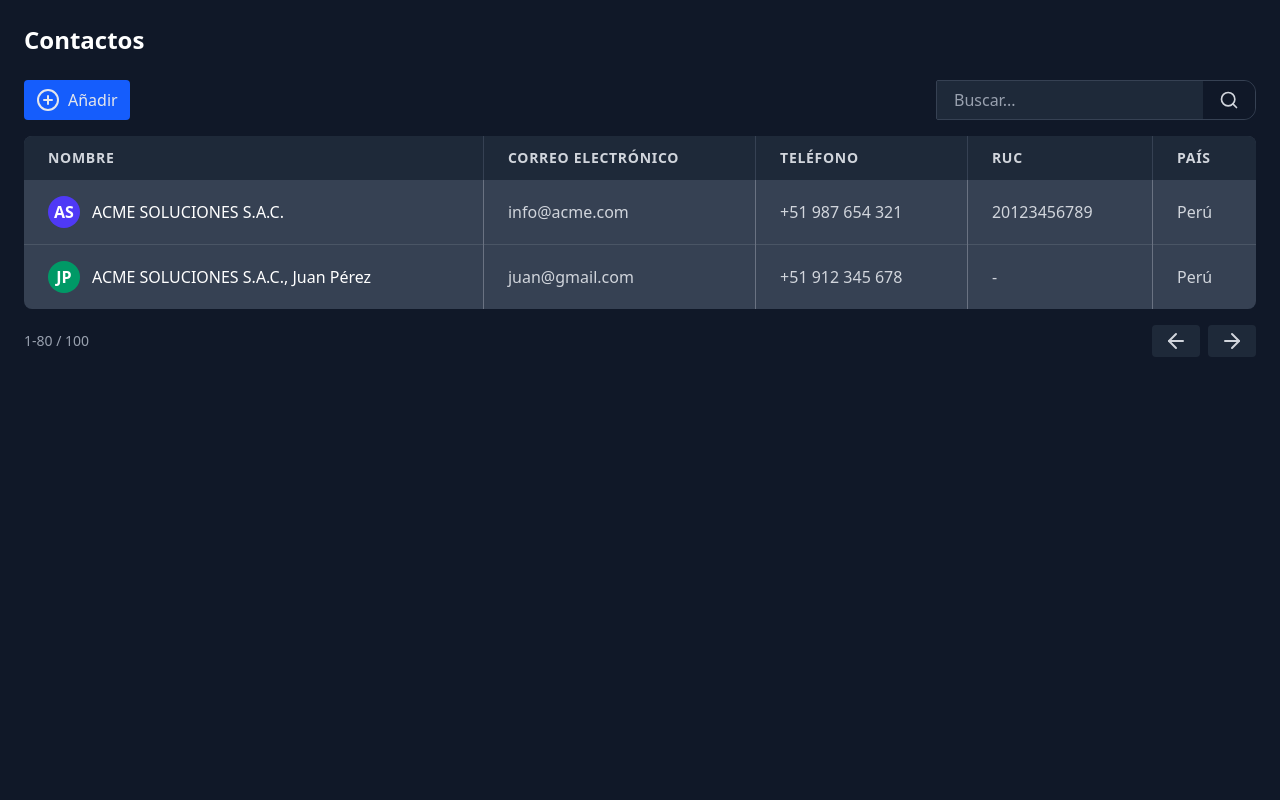
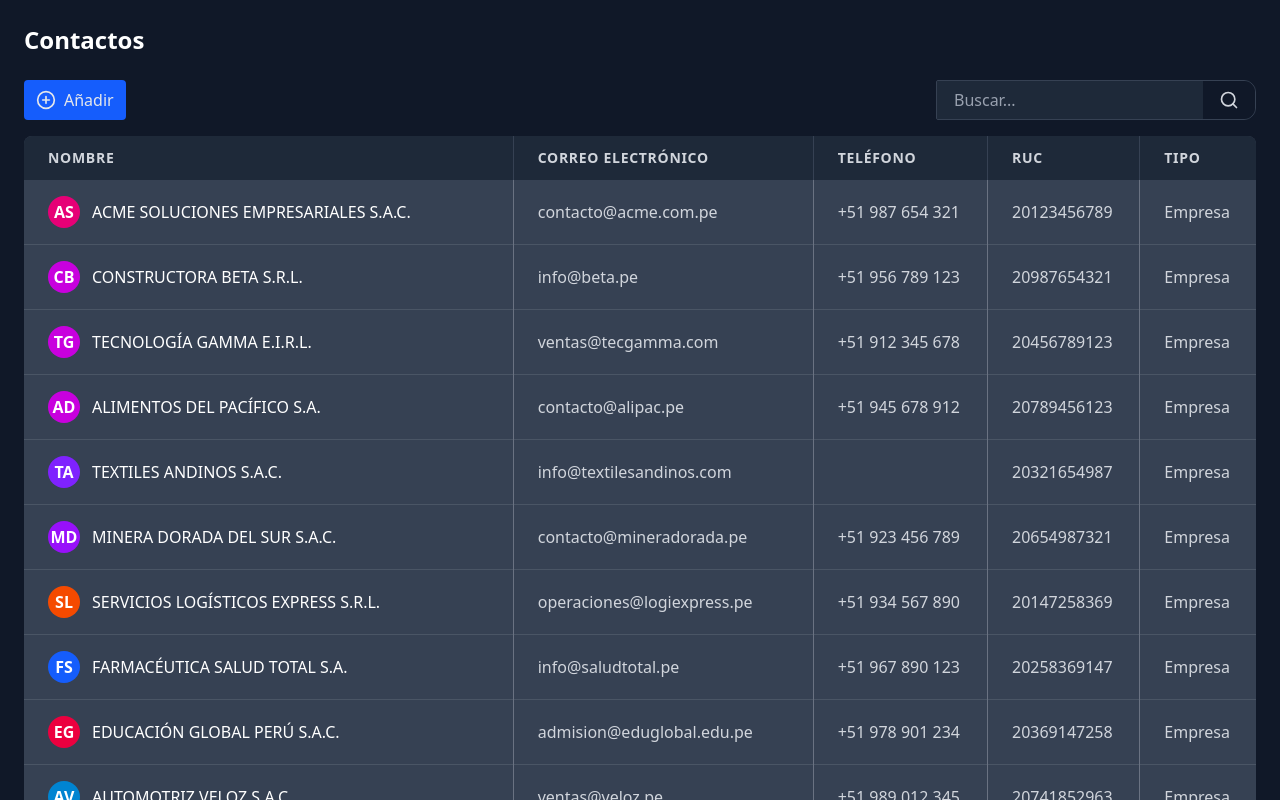
Before and after one commit to bfp2608/app-remsystem-erp, a React (Vite) app in the folder frontend/alpha-erp/: page / in a window 1280 px wide. Shown: the top 800 px of the page. Built offline with nearby package versions, Linux system fonts and the light colour scheme.

Commit message:
avance2_pantallaClientes_componente_botonBase_y_datosMock_en_tabla

```diff
--- /dev/null
+++ b/frontend/alpha-erp/src/components/BotonBase.tsx
@@ -0,0 +1,35 @@
+import { LucideIcon } from "lucide-react"
+
+
+type ColorVariante = 'blue' | 'green' | 'red' | 'teal'
+
+const colores: Record<ColorVariante, string> = {
+        blue: 'bg-blue-600 hover:bg-blue-700',
+        green: 'bg-green-600 hover:bg-green-700',
+        red: 'bg-red-600 hover:bg-red-700',
+        teal: 'bg-teal-600 hover:bg-teal-700'
+    }
+
+type PropBotonBase = {
+    onPresionar : () => void;
+    texto : string;
+    icono? : LucideIcon;
+    color? : ColorVariante
+}
+
+export function BotonBase ({
+    onPresionar,
+    texto,
+    icono:Icono,
+    color = 'blue'
+}:PropBotonBase){
+
+    return(
+        <button
+        onClick={onPresionar}
+        className={`flex items-center gap-2 ${colores[color]} hover:cursor-pointer text-gray-200 px-3 py-2 rounded font-medium transition-colors`}>
+            {Icono ? <Icono size={20} /> : null}
+            {texto}
+        </button>
+    )
+}
--- a/frontend/alpha-erp/src/components/CuadroBuscador.tsx
+++ b/frontend/alpha-erp/src/components/CuadroBuscador.tsx
@@ -3,7 +3,7 @@ import { useState } from 'react'
 
 //COMPONENTE
 
-//Se recibe una función del padre para mandar el texto
+//Se recibe una función del padre que recibe texto
 type PropCuadroBuscador = {
     buscar : (texto:string) => void
 }
--- a/frontend/alpha-erp/src/pages/ClientesPage.tsx
+++ b/frontend/alpha-erp/src/pages/ClientesPage.tsx
@@ -1,17 +1,21 @@
 // import {useState} from 'react'
 
-// import {Contacto} from '../AaronTypes'
-// import { mockContactos } from '../AaronUtils/AaronMockDataClientes'
+import { esEmpresa } from '../types/contactos';
+import { mockContactos } from '../utils/mockDataClientes'
 
 import {CirculoAvatar} from '../components/CirculoAvatar'
+import { CuadroBuscador } from '../components/CuadroBuscador'
 
 import {ArrowLeft, ArrowRight, CirclePlus} from 'lucide-react'
-import { CuadroBuscador } from '../components/CuadroBuscador'
-
+import { BotonBase } from '../components/BotonBase';
 
 //Función que se manda al buscador para obtener su texto
 const manejarBuscador = (texto:string) =>{
     alert("Buscaste: " + texto)
+}
+
+const botonAnadir = () =>{
+    alert("Presionaste --Añadir--")
 }
 
 export function ClientesPage() {
@@ -24,10 +28,7 @@ export function ClientesPage() {
 
             {/* Header con propiedades de clientes, buscador y botón añadir*/}
             <div className="flex items-center justify-between mb-4">
-                <button className="flex items-center gap-2 bg-blue-600 hover:bg-blue-700 hover:cursor-pointer text-gray-200 px-3 py-2 rounded font-medium transition-colors">
-                    <CirclePlus/>
-                    Añadir
-                </button>
+                <BotonBase onPresionar={botonAnadir} texto='Añadir' color='blue' icono={CirclePlus}/>
 
                 <CuadroBuscador buscar={manejarBuscador} />
             </div>
@@ -50,43 +51,40 @@ export function ClientesPage() {
                                 RUC
                             </th>
                             <th className="text-left px-6 py-3 text-gray-300 font-semibold text-sm uppercase tracking-wider">
-                                País
+                                Tipo
                             </th>
                         </tr>
                     </thead>
 
                     <tbody className="divide-y divide-gray-600">
-                        {/* Fila 1 - Empresa */}
-                        <tr className="hover:bg-gray-600 transition-colors divide-x divide-gray-500">
-                            <td className="px-6 py-4 text-white ">
-                                <div className="flex items-center">
+                        {mockContactos.map(contacto => {
+                            const key = esEmpresa(contacto) ? 'empresa-'+contacto.id_empresa : 'persona-'+contacto.id_persona
+                            const nombre = esEmpresa(contacto) ? contacto.razon_social : contacto.nombres_completos
+                            const ruc = esEmpresa(contacto) ? contacto.ruc : ""
+                            const correo = esEmpresa(contacto) ? contacto.correo_corporativo : contacto.correo_personal
+                            const celular = esEmpresa(contacto) ? contacto.celular_corporativo : contacto.celular_personal
+                            const tipo = esEmpresa(contacto) ? "Empresa" : "Persona"
+
+                            return(
+                                <tr key={key} className="hover:bg-gray-600 transition-colors divide-x divide-gray-500">
+                                    <td className="px-6 py-4 text-white ">
+                                        <div className="flex items-center">
 
 
-                                    <CirculoAvatar nombre='ACME SOLUCIONES S.A.C.' />
+                                            <CirculoAvatar nombre={nombre} />
 
 
-                                    ACME SOLUCIONES S.A.C.
-                                </div>
-                            </td>
-                            <td className="px-6 py-4 text-gray-300">info@acme.com</td>
-                            <td className="px-6 py-4 text-gray-300">+51 987 654 321</td>
-                            <td className="px-6 py-4 text-gray-300">20123456789</td>
-                            <td className="px-6 py-4 text-gray-300">Perú</td>
-                        </tr>
+                                            {nombre}
+                                        </div>
+                                    </td>
+                                    <td className="px-6 py-4 text-gray-300">{correo}</td>
+                                    <td className="px-6 py-4 text-gray-300">{celular}</td>
+                                    <td className="px-6 py-4 text-gray-300">{ruc}</td>
+                                    <td className="px-6 py-4 text-gray-300">{tipo}</td>
+                                </tr>
+                            )
+                        })}
 
-                        {/* Fila 2 - Persona */}
-                        <tr className="hover:bg-gray-600 transition-colors divide-x divide-gray-500">
-                            <td className="px-6 py-4 text-white">
-                                <div className="flex items-center">
-                                    <CirculoAvatar nombre='Juan Pérez' />
-                                    ACME SOLUCIONES S.A.C., Juan Pérez
-                                </div>
-                            </td>
-                            <td className="px-6 py-4 text-gray-300">juan@gmail.com</td>
-                            <td className="px-6 py-4 text-gray-300">+51 912 345 678</td>
-                            <td className="px-6 py-4 text-gray-300">-</td>
-                            <td className="px-6 py-4 text-gray-300">Perú</td>
-                        </tr>
                     </tbody>
                 </table>
             </div>
```
